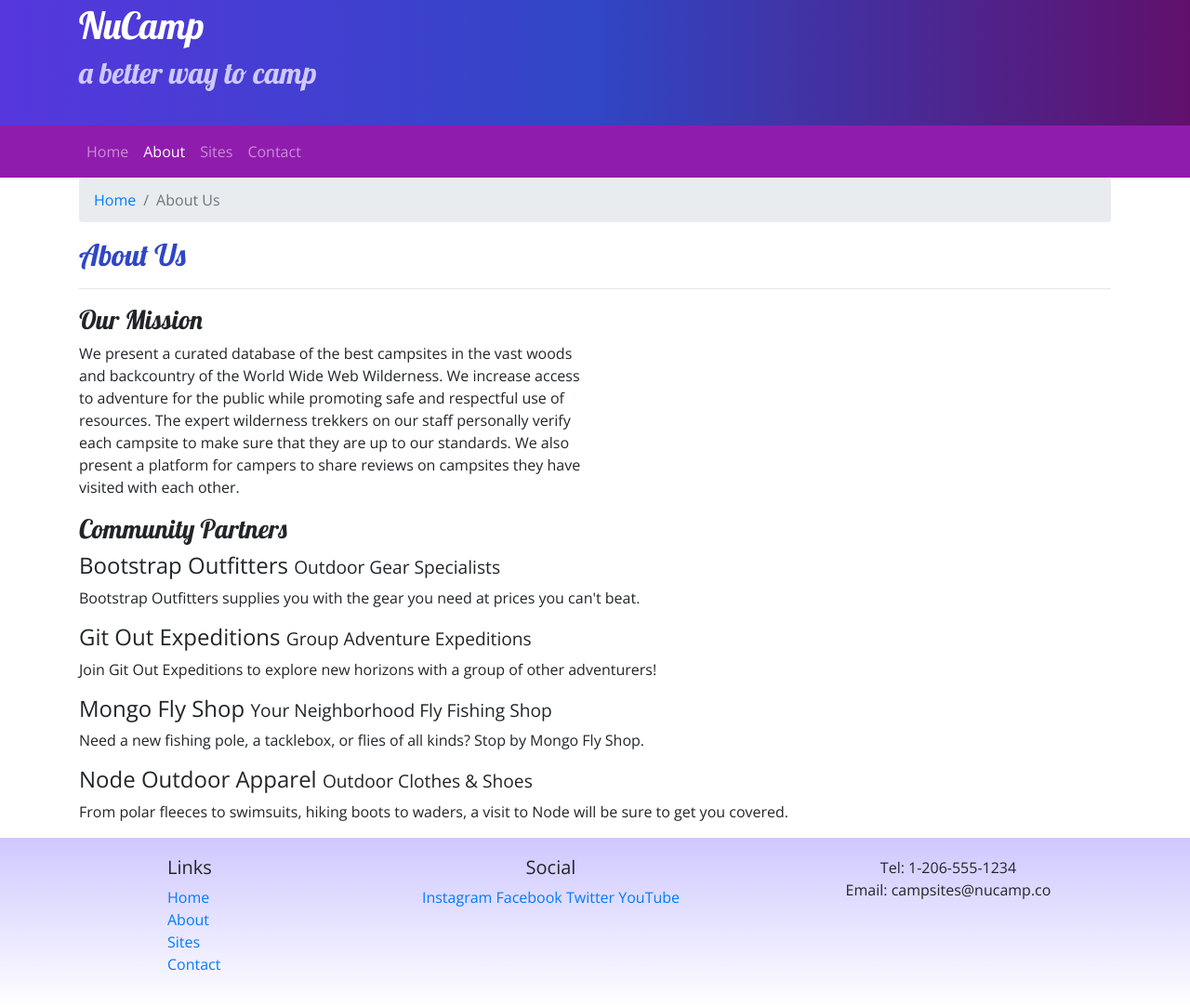
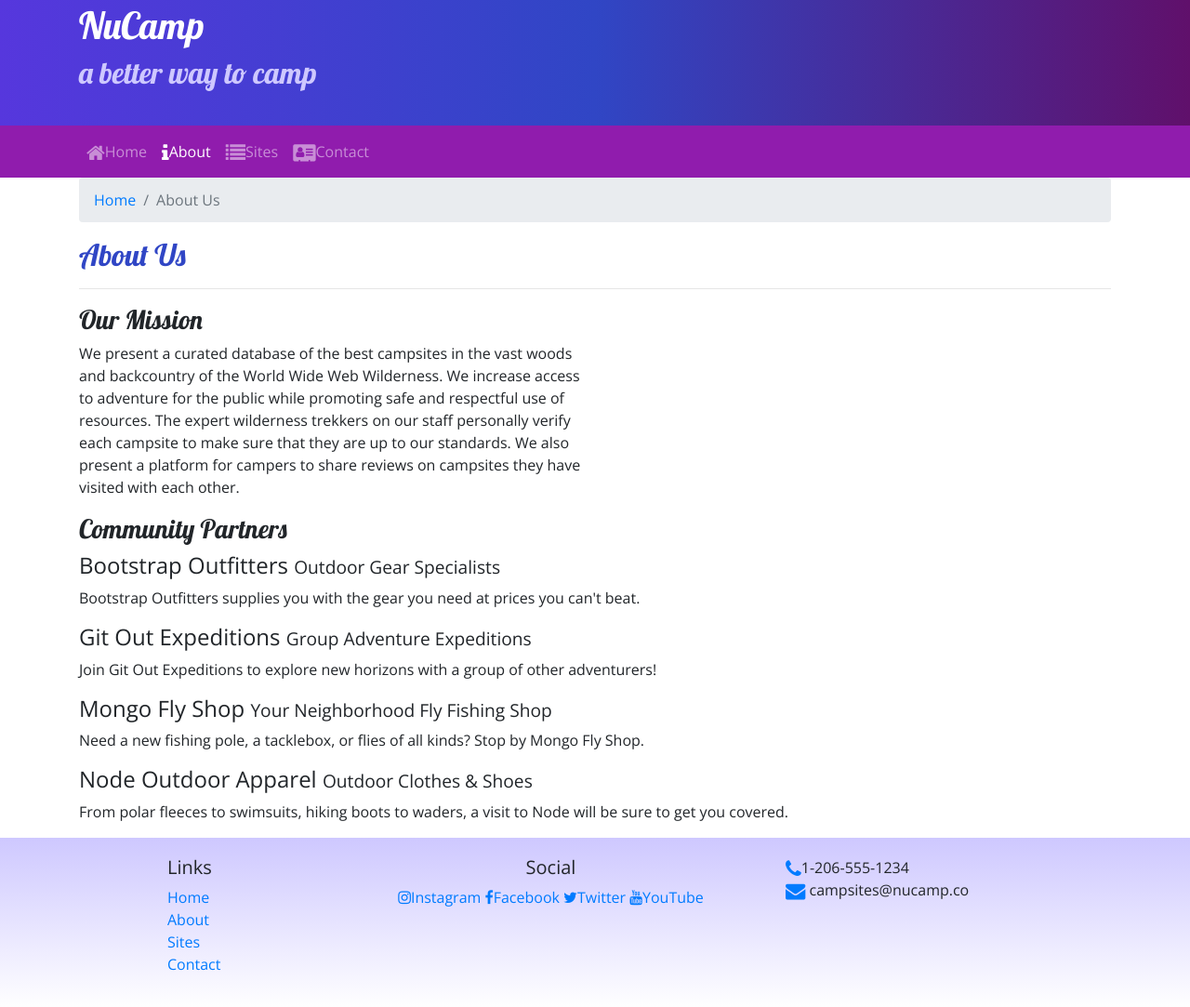
Before and after one commit to khonqc07/nucamp-bootstrap, a website: page aboutus.html in a window 1280 px wide. Shown: the part 27-1110 px from the top of the page at 93% size. Drawn offline with nearby package versions, Linux system fonts and the light colour scheme.

Commit message:
Icon Fonts

```diff
--- a/aboutus.html
+++ b/aboutus.html
@@ -10,6 +10,7 @@
     <link rel="stylesheet" href="node_modules/bootstrap/dist/css/bootstrap.min.css" />
 
     <!-- Additional CSS must be placed after Bootstrap CSS -->
+    <link rel="stylesheet" href="node_modules/font-awesome/css/font-awesome.min.css" />
     <link rel="stylesheet" href="https://fonts.googleapis.com/css?family=Lobster|Open+Sans" />
     <link rel="stylesheet" href="css/styles.css" />
 
@@ -36,10 +37,10 @@
             </button>
             <div class="collapse navbar-collapse" id="nucampNavbar">
                 <ul class="navbar-nav">
-                    <li class="nav-item "><a class="nav-link" href="index.html">Home</a></li>
-                    <li class="nav-item active"><a class="nav-link" href="#">About</a></li>
-                    <li class="nav-item"><a class="nav-link" href="#">Sites</a></li>
-                    <li class="nav-item"><a class="nav-link" href="#">Contact</a></li>
+                    <li class="nav-item"><a class="nav-link" href="index.html"><i class="fa fa-home fa-lg"></i>Home</a></li>
+                    <li class="nav-item active"><a class="nav-link" href="#"><i class="fa fa-info fa-lg"></i>About</a></li>
+                    <li class="nav-item"><a class="nav-link" href="#"><i class="fa fa-list fa-lg"></i>Sites</a></li>
+                    <li class="nav-item"><a class="nav-link" href="#"><i class="fa fa-address-card fa-lg"></i>Contact</a></li>
                 </ul>
             </div>
         </div>
@@ -93,14 +94,14 @@
                 </div>
                 <div class="col-6 col-sm-5 text-center">
                     <h5>Social</h5>
-                    <a href="http://instagram.com/">Instagram</a>
-                    <a href="http://facebook.com/">Facebook</a>
-                    <a href="http://twitter.com/">Twitter</a>
-                    <a href="http://youtube.com/">YouTube</a>
+                        <a href="http://instagram.com/"><i class="fa fa-instagram"></i>Instagram</a>
+                        <a href="http://facebook.com/"><i class="fa fa-facebook"></i>Facebook</a>
+                        <a href="http://twitter.com/"><i class="fa fa-twitter"></i>Twitter</a>
+                        <a href="http://youtube.com/"><i class="fa fa-youtube"></i>YouTube</a>
                 </div>
-                <div class="col-sm-4 text-center">
-                    Tel: 1-206-555-1234<br />
-                    Email: campsites@nucamp.co
+                <div class="col-sm-4">
+                    <i class="fa fa-phone fa-lg text-primary"></i>1-206-555-1234<br />
+                    <i class="fa fa-envelope fa-lg text-primary"></i> campsites@nucamp.co
                 </div>
            </div>
         </div>
--- a/package.json
+++ b/package.json
@@ -15,6 +15,7 @@
   },
   "dependencies": {
     "bootstrap": "^4.0.0",
+    "font-awesome": "^4.7.0",
     "jquery": "^3.3.1",
     "popper.js": "^1.12.9"
   }
```
Also changed, not shown: index.html (+11 -10 lines), 1 other file.
